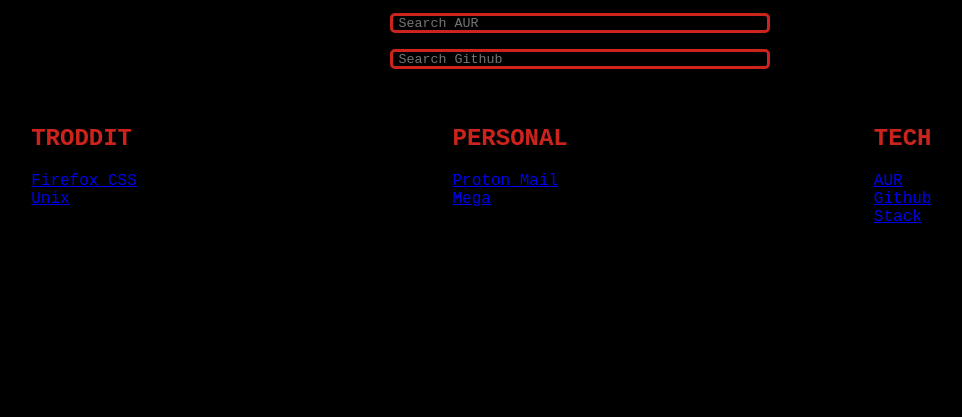
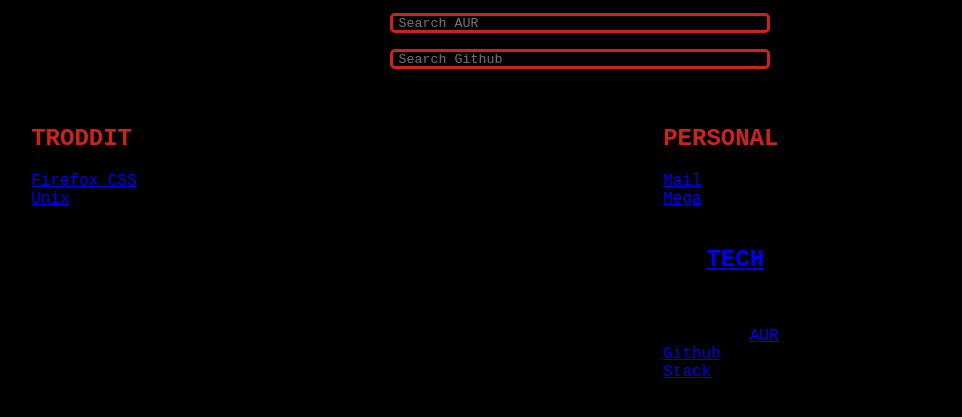
Before and after one commit to VFXDEN/AlrightHomePage, a plain HTML site: page index.html in a window 1280 px wide. Shown: the part 89-506 px from the top of the page, without its empty margins (60-1022 px from the left). Drawn offline with Linux system fonts and the light colour scheme.

Commit message:
Update index.html

```diff
--- a/index.html
+++ b/index.html
@@ -88,7 +88,7 @@
   </div>
   <div class="box">
     <h2>PERSONAL</h2>
-    <p><a href="https://mail.proton.me/u/0/inbox">Proton Mail</a><br><a href="https://mega.nz/fm">Mega</a></p>
+    <p><a href="https://mail.proton.me/u/0/inbox">Mail</a><br><a href="https://mega.nz/fm">Mega</a><br><a href="https://calendar.proton.me/u/0/>Calender</a></p>
   </div>
   <div class="box">
     <h2>TECH</h2>
```
